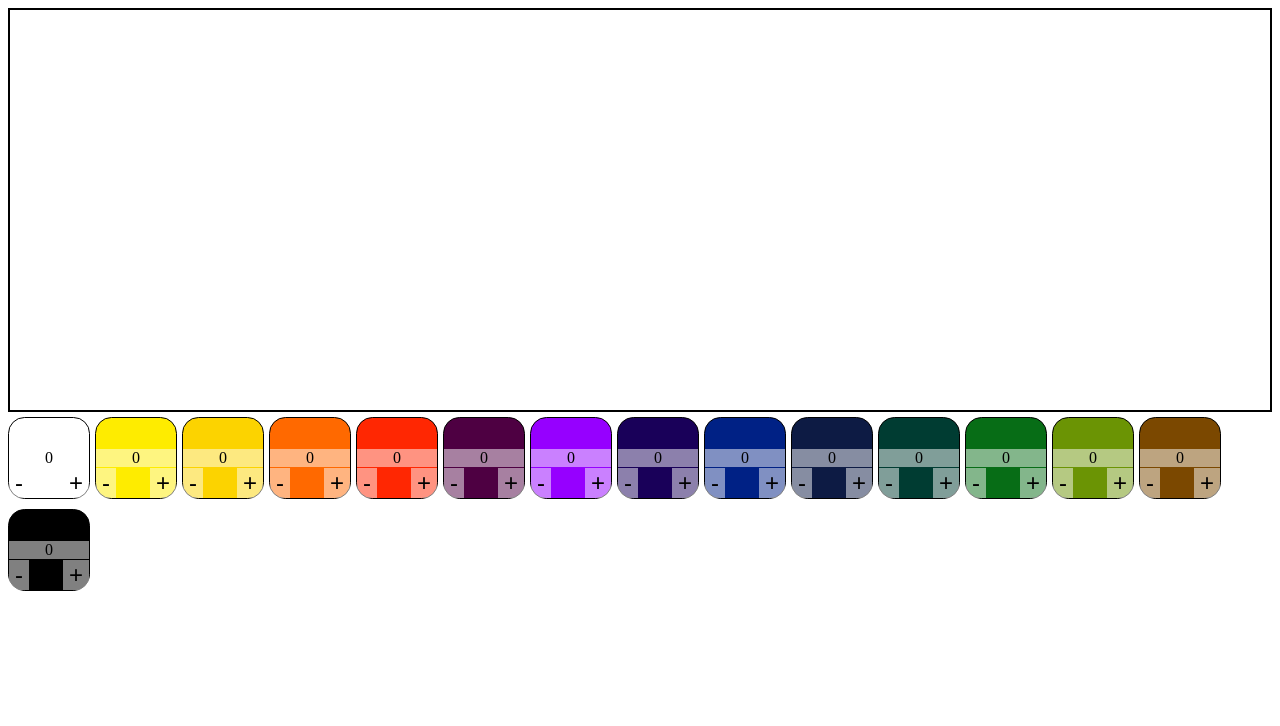
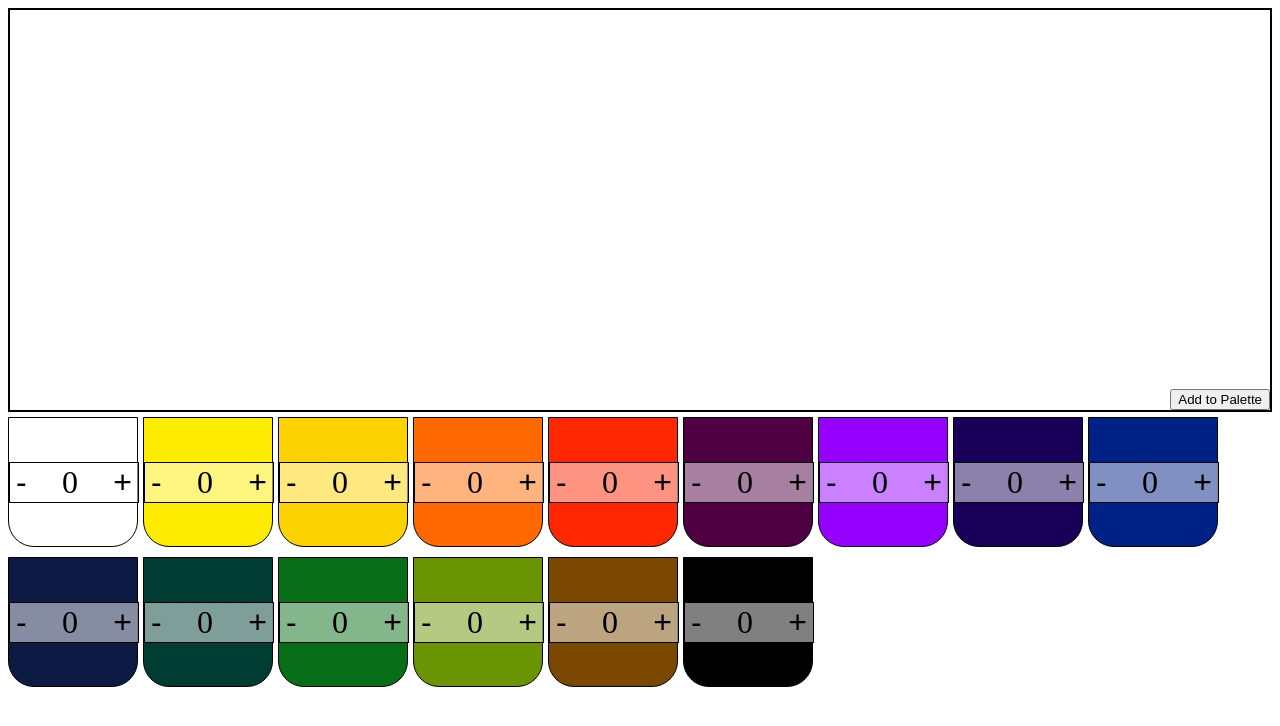
Before and after one commit to Palette-Pickers/paint-mixer, a React app: page / in a window 1280 px wide. Shown: the top 726 px of the page. Built offline with nearby package versions, Linux system fonts and the light colour scheme.

Commit message:
feature: new "Add Current Mixed Color to Palette" button

```diff
--- a/src/Mixer.scss
+++ b/src/Mixer.scss
@@ -1,7 +1,10 @@
 .Mixer {
     .color-box {
-    border: 2px solid black;
-    height: 50vh
+        border: 2px solid black;
+        height: 50vh;
+        display: flex;
+        align-items: end;
+        justify-content: end;
     }
 
     .swatches {
@@ -10,37 +13,43 @@
 
         .swatch {
             position: relative;
-            width: 5rem;
-            height: 5rem;
+            width: 8rem;
+            height: 8rem;
             margin: 5px 5px 5px 0;
-            border-radius: 20%;
+            border-radius: 0 0 20% 20%;
             border: 1px solid black;
             justify-content: center;
             align-content: center;
 
             .partsInMix {
                 padding: 0;
-                text-align: center;
-                background-color: rgba(255, 255, 255, 0.5);
+                font-size: 2rem;
+                width: auto;
             }
             .label {
                 display: none;
             }
             .swatch-ui {
-                position: absolute;
-                width: 5rem;
+                display: flex;
+                flex-direction: row;
+                flex-break: wrap;
+                align-items: center;
+                justify-content: space-between;
+                position: relative;
+                background-color: rgba(255, 255, 255, 0.5);
+                border: solid 1px black;
+                width: 100%;
                 bottom: 0;
                 right: 0;
                 left: 0;
             }
             button {
-                background-color: rgba(255, 255, 255, 0.5);
-                font-size: 1.5rem;
+                font-size: 2rem;
                 border: none;
+                background-color: transparent;
             }
             .add-parts {
-                position: absolute;
-                right: 0;
+
             }
         }
     }
--- a/src/Mixer.tsx
+++ b/src/Mixer.tsx
@@ -42,16 +42,14 @@ const Mixer: React.FC = () => {
                             className="swatch"
                             style={{backgroundColor: `${swatch.color}`}}
                         >
-                            <div className="partsInMix">{swatch.partsInMix}</div>
+
                             <div className='label'>{swatch.label}</div>
                             <div className="swatch-ui">
-                                <div className= "change-parts">
-                                    <button className="subtract-parts" onClick={() => handleSwatchDecrementClick(i)}>-</button>
-                                    <button className="add-parts" onClick={() => handleSwatchIncrementClick(i)}>+</button>
-                                </div>
+                                <button className="subtract-parts" onClick={() => handleSwatchDecrementClick(i)}>-</button>
+                                <div className="partsInMix">{swatch.partsInMix}</div>
+                                <button className="add-parts" onClick={() => handleSwatchIncrementClick(i)}>+</button>
                             </div>
                         </div>
-
                     </div>
                 )
             })
@@ -97,8 +95,9 @@ const Mixer: React.FC = () => {
     let paletteSwatches = makeColorSwatches();
 
     const addToPalette = (color, palette) => {
-        const newPalette = mixbox(color, palette.length + 1);
-        setPalette(newPalette);
+        let updatedPalette = [...palette];
+        updatedPalette.push({"color": color, "partsInMix": 0});
+        setPalette(updatedPalette);
     }
 
     useEffect(() => {
@@ -107,7 +106,11 @@ const Mixer: React.FC = () => {
 
     return (
     <div className='Mixer'>
-            <div style={{backgroundColor: mixedColor}} className='color-box'></div>
+            <div style={{backgroundColor: mixedColor}} className='color-box'>
+                <div className='color-box-ui'>
+                    <button className="add-to-palette" onClick={() => addToPalette(mixedColor, palette)}>Add to Palette</button>
+                </div>
+            </div>
             <div className='swatches'>
                 {paletteSwatches}
             </div>
```
